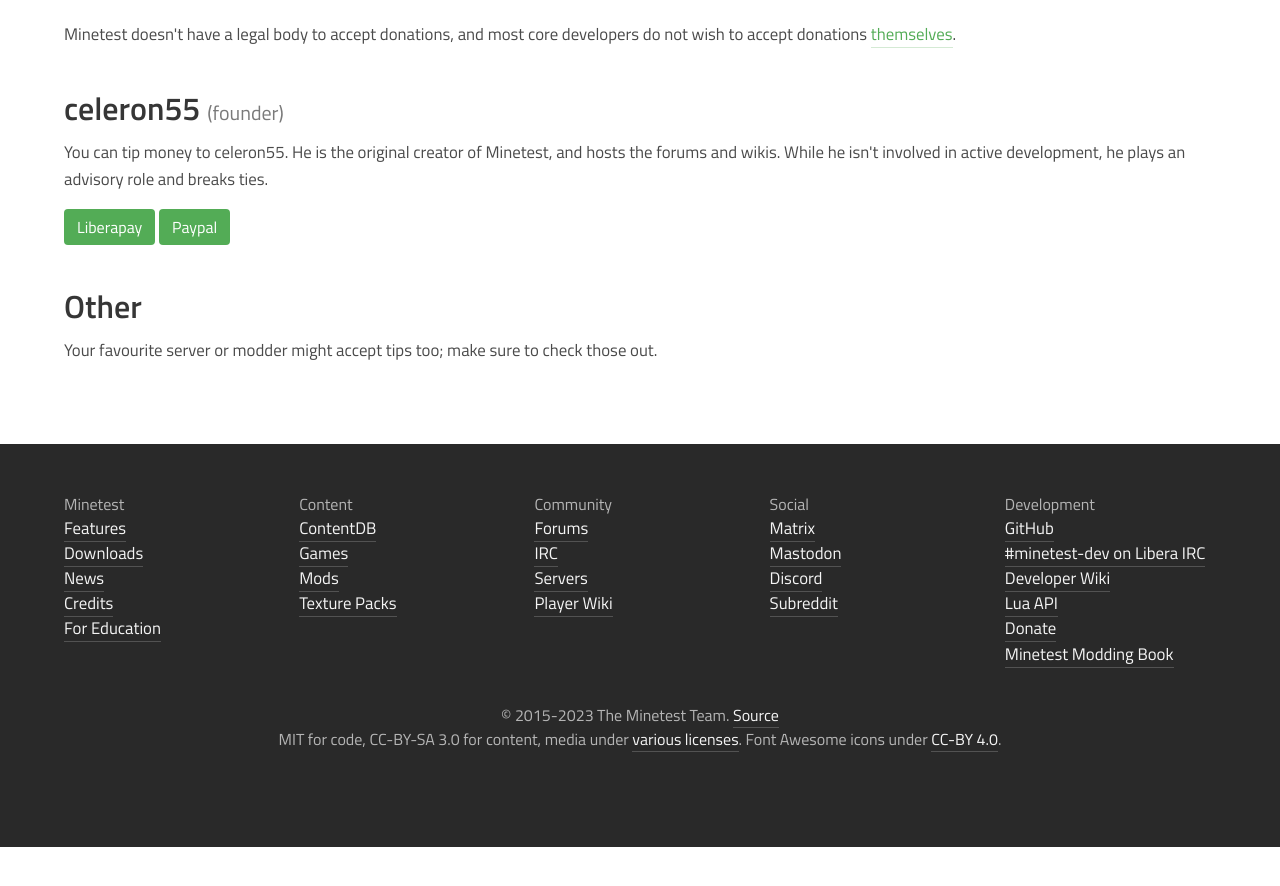
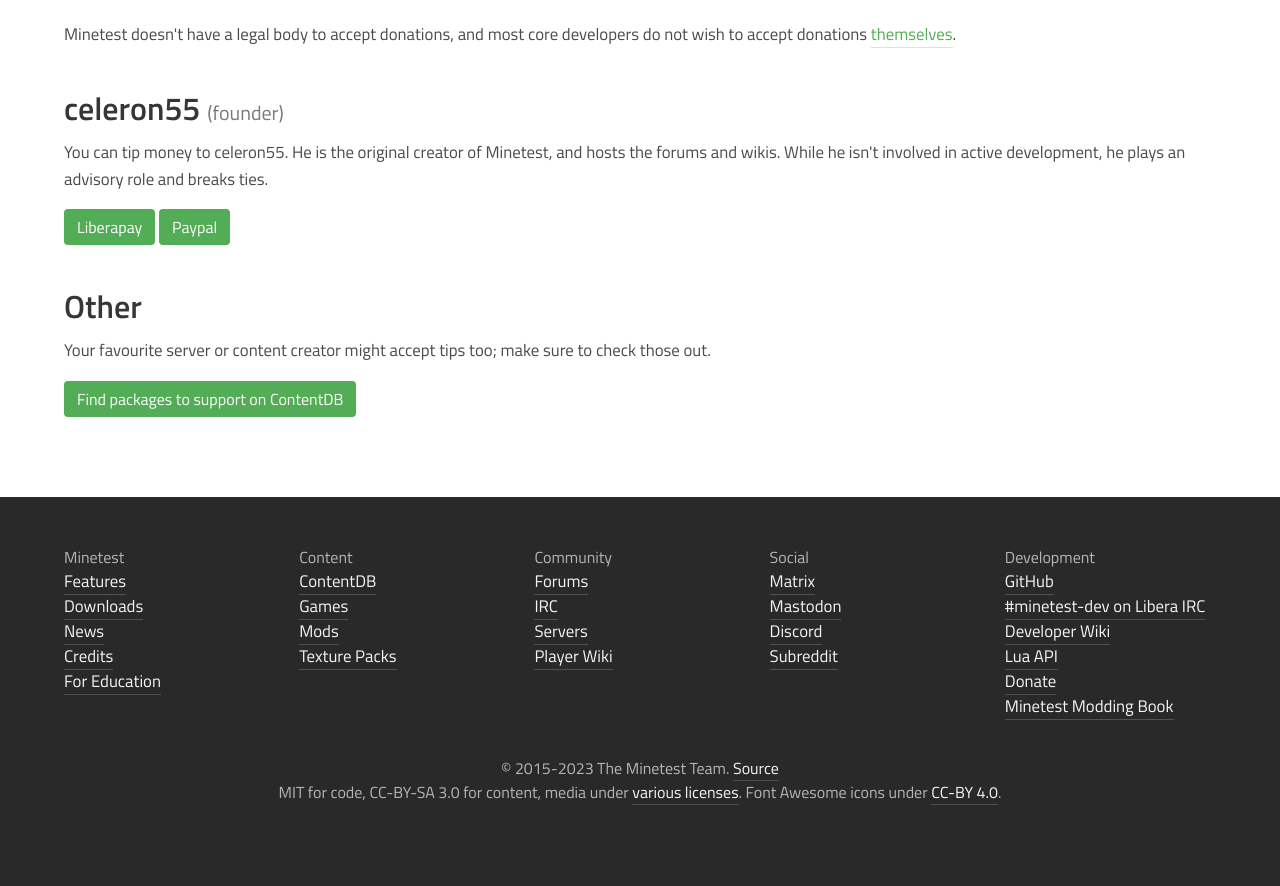
Before and after one commit to minetest/minetest.github.io, a Jekyll site: the page built from get-involved.html, in a window 1280 px wide and 900 px high, scrolled down 2916 px. Shown: the top 886 px of the window. Built offline with Jekyll 4.4.1, drawn with Linux system fonts in a browser that asks for light colours; comment, search, counter and statistics services are not loaded; before the commit the page ends 3763 px from its top, so only the background shows below that.

Commit message:
Donate: Add link to Support Packages on ContentDB (#276)

```diff
--- a/get-involved.html
+++ b/get-involved.html
@@ -332,7 +332,13 @@ redirect_from:
 
       <h3 class="is-size-3">Other</h3>
       <p>
-        Your favourite server or modder might accept tips too; make sure to check those out.
+        Your favourite server or content creator might accept tips too; make sure to
+        check those out.
+      </p>
+      <p>
+        <a class="button is-primary" href="https://content.minetest.net/donate/">
+          Find packages to support on ContentDB
+        </a>
       </p>
     </div>
   </div>
```
